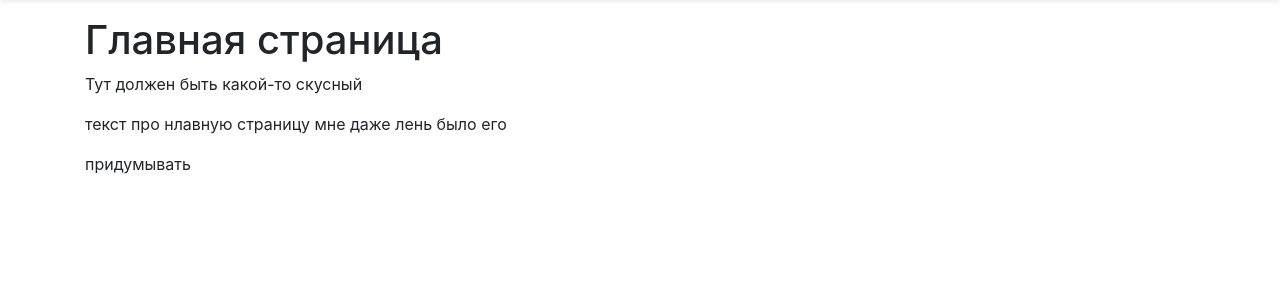
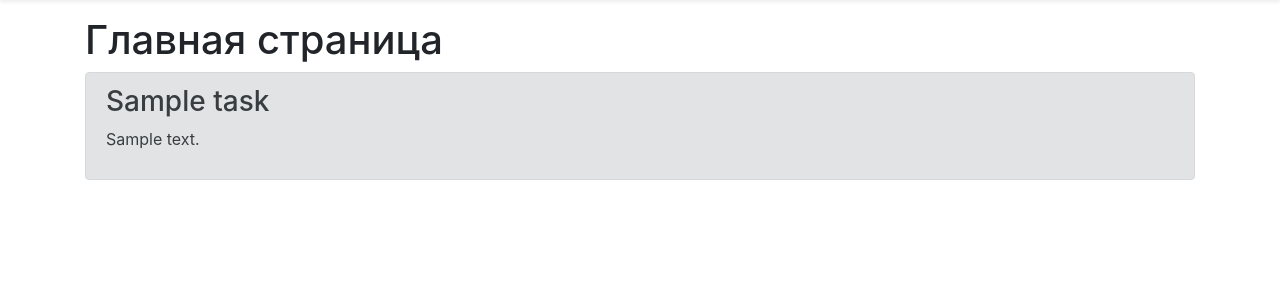
Before and after one commit to Vladikasik/Django_learning, a Django app: page / in a window 1280 px wide. Shown: the part 57-357 px from the top of the page. Run offline with Django 3.2, Linux system fonts and the light colour scheme; tables that the repository leaves empty hold one stand-in row (values such as "Sample post"); some libraries are stand-ins or nearby versions.

Commit message:
Edit html patterns

```diff
--- a/dj_pr/main/templates/main/about.html
+++ b/dj_pr/main/templates/main/about.html
@@ -1,5 +1,5 @@
 
-{% extends 'smain/base.html' %}
+{% extends 'main/base.html' %}
 
 {% block title %}
 О нас
--- a/dj_pr/main/templates/main/index.html
+++ b/dj_pr/main/templates/main/index.html
@@ -3,12 +3,19 @@
 
 {% block title %}
 Главная страница
-
 {% endblock %}
 
 {% block content %}
-<h1>Главная страница</h1>
-<p>Тут должен быть какой-то скусный </p>
-<p>текст про нлавную страницу мне даже лень было его</p>
-<p>придумывать</p>
+
+	<h1>Главная страница</h1>
+	{% if tasks %}
+		{% for t in tasks %}
+		<div class="alert alert-secondary">
+			<h3>{{ t.title }}</h3>
+			<p>{{ t.task_text }}</p>
+		</div>
+		{% endfor %}
+	{% else %}
+		<p>У вас нету записей</p>
+	 {% endif %}
 {% endblock %}
```
